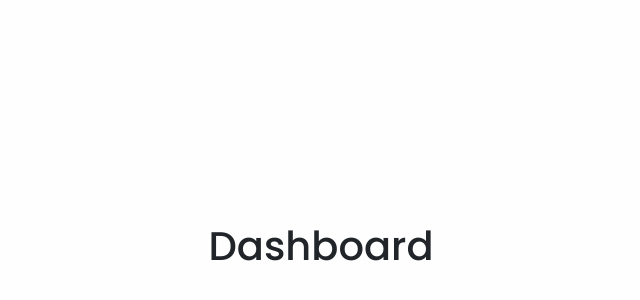
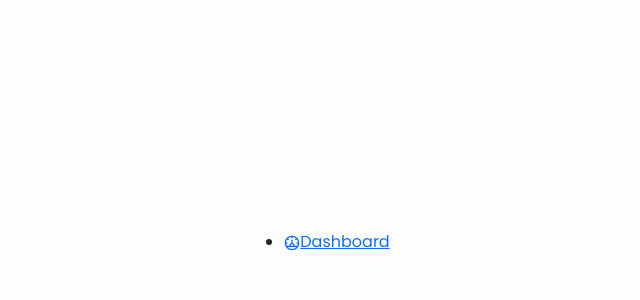
Before and after one commit to jpenaso10/ProductivityTracker, a React (Vite) app in the folder Productivity-Tracker/: page /dashboard in a window 1280 px wide. Shown: the part 150-450 px from the top of the page, without its empty margins (319-959 px from the left). Built offline with nearby package versions, Linux system fonts and the light colour scheme.

Commit message:
Update Dashboard.jsx

```diff
--- a/Productivity-Tracker/src/Components/Pages/Dashboard/Dashboard.jsx
+++ b/Productivity-Tracker/src/Components/Pages/Dashboard/Dashboard.jsx
@@ -1,6 +1,7 @@
 import React, { useState } from 'react'
 import './Dashboard.css'
 import { FaUser, FaLock, FaEnvelope } from 'react-icons/fa'
+import { GrDashboard } from "react-icons/gr"
 import axios from 'axios'
 import { useNavigate } from 'react-router-dom'
 
@@ -8,8 +9,17 @@ import { useNavigate } from 'react-router-dom'
 
 function Dashboard() {
   return (
-    <div className="nav-bar">
-        <h1>Dashboard</h1>
+    <div className="sidebar">
+      <div className="logo">
+        <ul className='main'>
+          <li>
+            <a href="#">
+              <i className='fas fa-tachometer-alt'><GrDashboard /></i>
+              <span>Dashboard</span>
+            </a>
+          </li>
+        </ul>
+      </div>
     </div>
   )
 }
```
